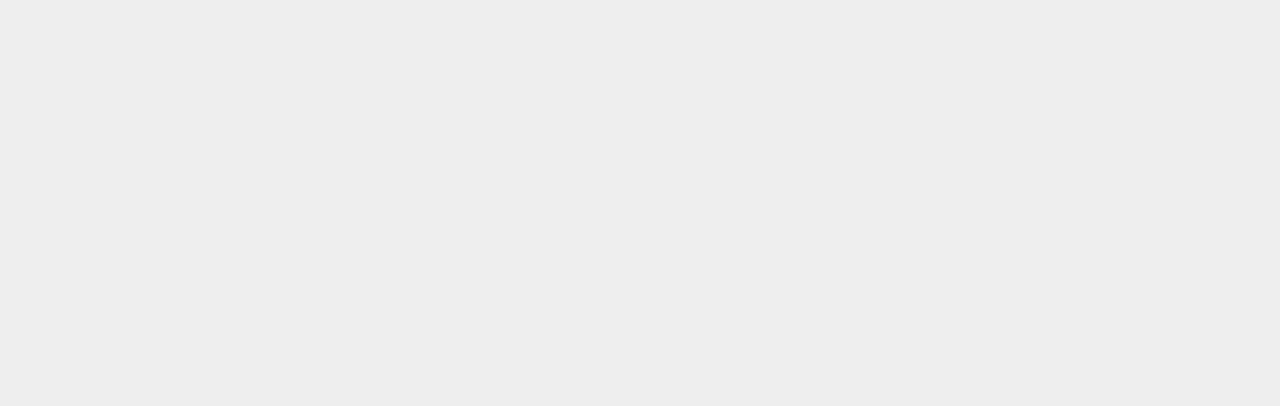
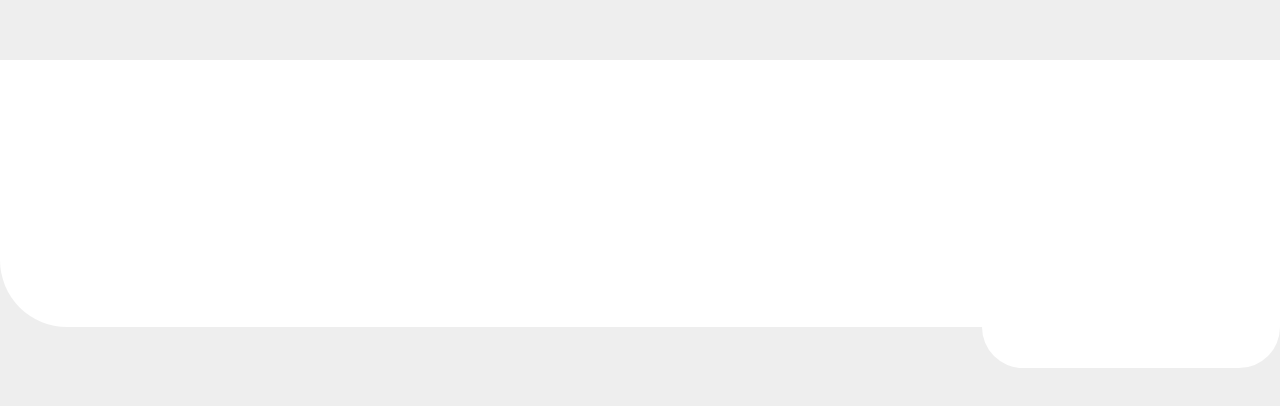
Before and after one commit to vitorelourenco/vetmed-frontend, a React (Create React App) app: page /products in a window 1280 px wide. Shown: the top 406 px of the page. Built offline with nearby package versions, Linux system fonts and the light colour scheme; a web font is replaced by a local one.

Commit message:
adding reset.css and starting categorielist

```diff
--- a/src/App.js
+++ b/src/components/App.js
@@ -1,5 +1,7 @@
 import { BrowserRouter,Switch,Route } from "react-router-dom";
-import GlobalStyle from "./styles/GlobalStyle";
+import GlobalStyle from "../styles/GlobalStyle";
+import Products from "./products/Products";
+import "../styles/reset.css"
 
 export default function App() {
   return (
@@ -13,7 +15,7 @@
 
               </Route>
               <Route path="/products" exact>
-
+                <Products/>
               </Route>
               <Route path="/categories" exact>
 
--- a/src/components/products/CategorieList.js
+++ b/src/components/products/CategorieList.js
@@ -3,13 +3,37 @@
 export default function CategorieList(){
     return (
         <Body>
+            <MainCategories>
 
+            </MainCategories>
+            <ShowCategories>
+                <button></button>
+            </ShowCategories>
         </Body>
     );
 }
 
 const Body = styled.div`
-    width: 100vw;
+    width: 100%;
     height: 308px;
+    margin-top: 60px;
+`
+
+const MainCategories = styled.div`
+    width: 100%;
+    height: 267px;
     background-color: #fff;
+    border-radius: 0px 0px 0px 67px;
 `
+const ShowCategories = styled.div`
+    width: 100%;
+    height: 41px;
+    text-align: end;
+        button{
+            width: 298px;
+            height: 100%;
+            background-color: #fff;
+            border: none;
+            border-radius: 0px 0px 67px 67px;;
+        }
+`
--- a/src/components/products/Products.js
+++ b/src/components/products/Products.js
@@ -10,6 +10,6 @@
 }
 
 const Body = styled.div`
-    width: 100vw;
+    width: 100%;
     height: 100vh;
 `
--- a/src/index.js
+++ b/src/index.js
@@ -1,5 +1,5 @@
 import React from 'react';
 import ReactDOM from 'react-dom';
-import App from './App';
+import App from './components/App';
 
 ReactDOM.render(<App />,document.getElementById('root'));
--- /dev/null
+++ b/src/styles/reset.css
@@ -0,0 +1,60 @@
+/* http://meyerweb.com/eric/tools/css/reset/
+   v2.0 | 20110126
+   License: none (public domain)
+*/
+
+html, body, div, span, applet, object, iframe,
+h1, h2, h3, h4, h5, h6, p, blockquote, pre,
+a, abbr, acronym, address, big, cite, code,
+del, dfn, em, img, ins, kbd, q, s, samp,
+small, strike, sub, sup, tt, var,
+b, u, i, center,
+dl, dt, dd, ol, ul, li,
+fieldset, form, label, legend,
+table, caption, tbody, tfoot, thead, tr, th, td,
+article, aside, canvas, details, embed,
+figure, figcaption, footer, header, hgroup,
+menu, nav, output, ruby, section, summary,
+time, mark, audio, video {
+	margin: 0;
+	padding: 0;
+	border: 0;
+	font-size: 100%;
+	font: inherit;
+	vertical-align: baseline;
+}
+/* HTML5 display-role reset for older browsers */
+article, aside, details, figcaption, figure,
+footer, header, hgroup, menu, nav, section {
+	display: block;
+}
+body {
+	line-height: 1;
+}
+ol, ul {
+	list-style: none;
+}
+blockquote, q {
+	quotes: none;
+}
+blockquote:before, blockquote:after,
+q:before, q:after {
+	content: '';
+	content: none;
+}
+table {
+	border-collapse: collapse;
+	border-spacing: 0;
+}
+*{
+    box-sizing: border-box;
+    font-family: 'Raleway', sans-serif;
+    font-size: 20px;
+}
+a {
+    text-decoration: none;
+    color:inherit;
+}
+input:focus{
+    outline: none;
+}
```
